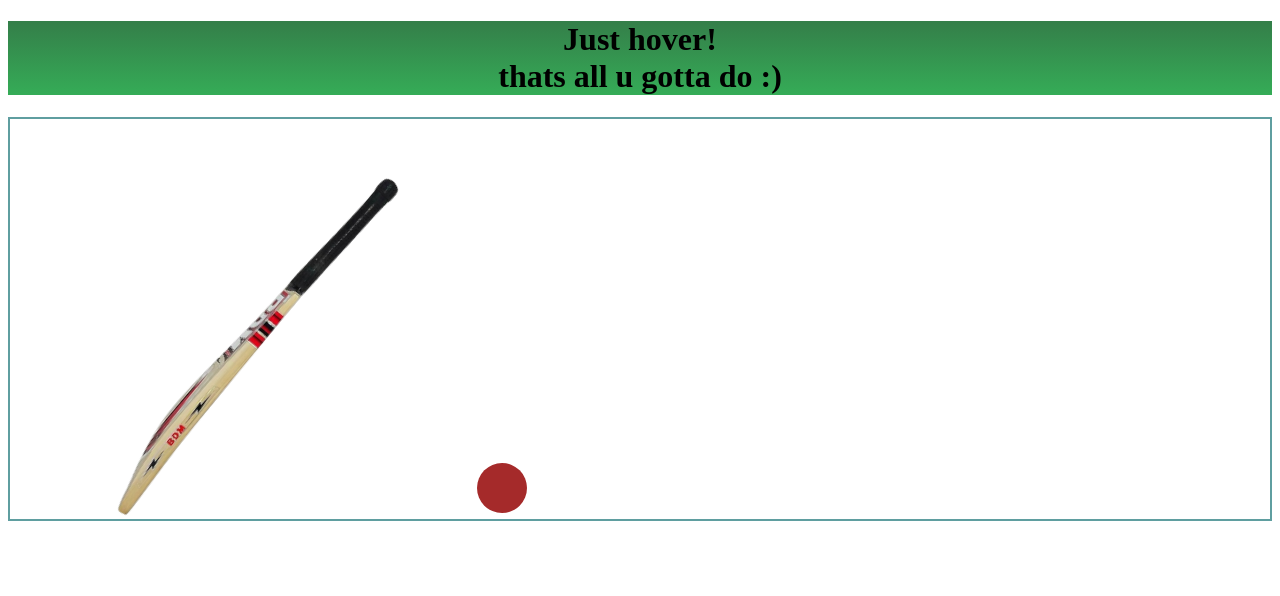
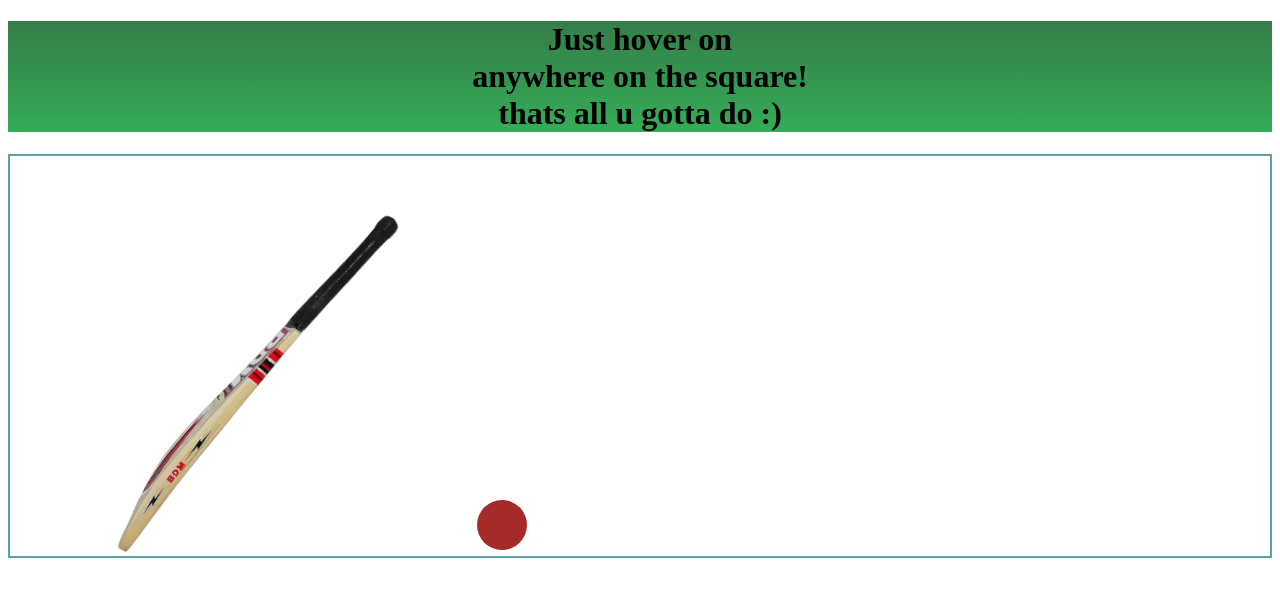
Before and after one commit to NNRahat/Noob-cricket, a plain HTML site: page index.html in a window 1280 px wide. Drawn offline with Linux system fonts and the light colour scheme.

Commit message:
ins added

```diff
--- a/index.html
+++ b/index.html
@@ -9,7 +9,7 @@
 </head>
 <body>
     <header>
-        <h1>Just hover! <br> thats all u gotta do :)</h1>
+        <h1>Just hover on <br> anywhere on the square! <br> thats all u gotta do :)</h1>
     </header>
     <section class="field">
         <!-- <div> -->
```
